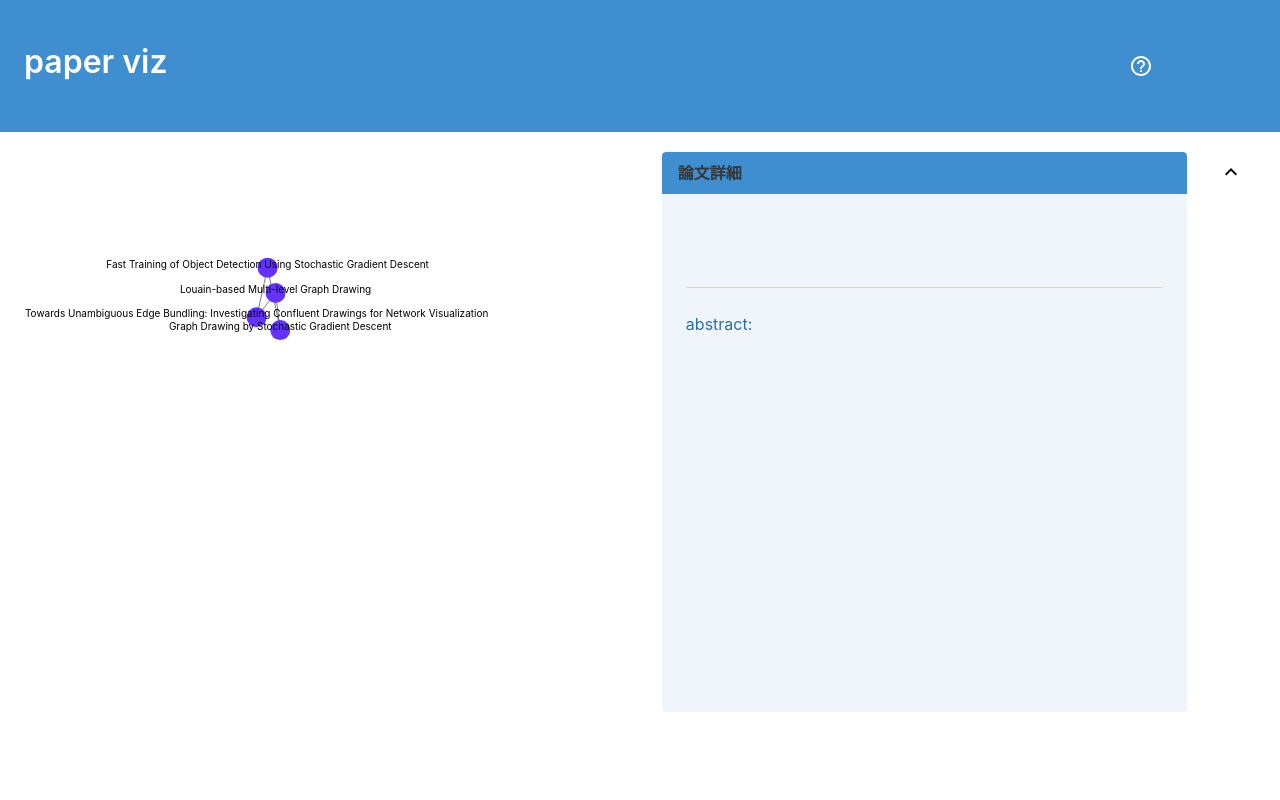
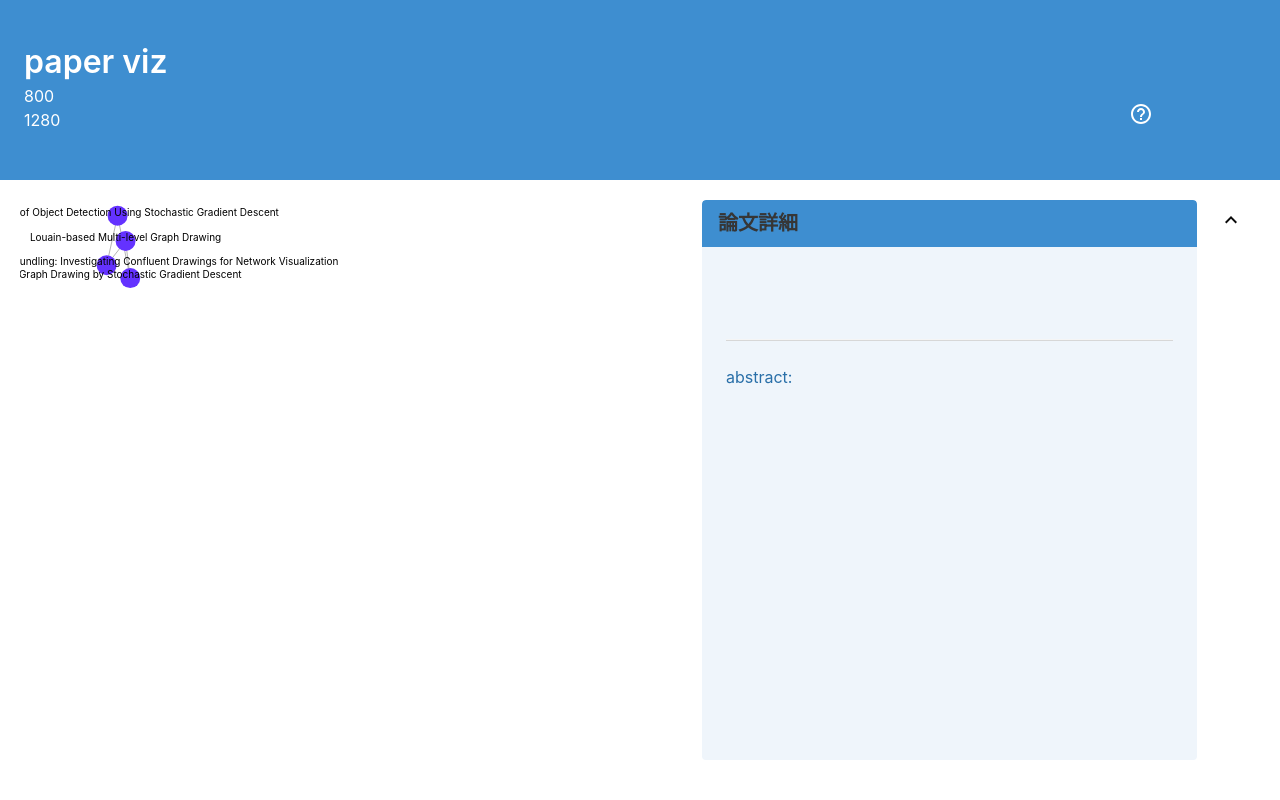
Before and after one commit to vdslab/papers_vis, a React (Vite) app: page /network in a window 1280 px wide. Shown: the top 800 px of the page. Built offline with nearby package versions, Linux system fonts and the light colour scheme.

Commit message:
fix svg sie

```diff
--- a/src/components/Header.jsx
+++ b/src/components/Header.jsx
@@ -3,23 +3,9 @@ import Box from '@mui/material/Box';
 import Grid from '@mui/material/Grid';
 import { Link } from 'react-router-dom';
 import React, { useLayoutEffect, useState } from 'react';
+import useWindowSize from '../useWindowSize';
 
 const Header = () => {
-
-  const useWindowSize = () => {
-    const [size, setSize] = useState([0, 0]);
-    useLayoutEffect(() => {
-      const updateSize = () => {
-        setSize([window.innerWidth, window.innerHeight]);
-      };
-
-      window.addEventListener('resize', updateSize);
-      updateSize();
-
-      return () => window.removeEventListener('resize', updateSize);
-    }, []);
-    return size;
-  };
 
   const [width, height] = useWindowSize();
   const hatenaStyle = width >= 600?{position:'relative', bottom : "30px" }:{position:'relative', bottom : "30px", left:"400px" };
@@ -32,8 +18,8 @@ const Header = () => {
 
 
               <h1 className='title' style= {{position:'relative', top : "20px"}}  >paper viz</h1>
-
-
+              <p>{height}</p>
+              <p>{width}</p>
             <Grid container>
 
 
--- a/src/components/NetworkGraph.jsx
+++ b/src/components/NetworkGraph.jsx
@@ -1,9 +1,8 @@
 import { useEffect, useState,useRef } from "react";
 import * as d3 from 'd3';
 import { forceRadial } from "d3";
+import useWindowSize from '../useWindowSize';
 
-const [graphWidth, graphHeight] = [600, 800];
-const [normalNodeCol, hoverNodeCol, clickedNodeCol] = ['rgb(100, 50, 255)', 'rgb(120, 70, 255)', 'rgb(200, 30, 50)'];
 
 const ZoomableSVG= ({ children, width, height }) => {
     //console.log("ZoomableSVG");
@@ -30,19 +29,16 @@ const ZoomableSVG= ({ children, width, height }) => {
     );
   }
 
-const dragged = (e, d) => {
-    d.x = e.x;
-    d.y = e.y
-}
-
-const dragended = (e, d) => {
-    d.x = null;
-    d.y = null;
-}
 
 
-let prevkey = -1;
 const NetworkGraph = ({detail, setDetail}) => {
+    //グラフの見た目の設定
+    const [height, width] = useWindowSize();
+    const [graphWidth, graphHeight] = [0.9*height, 0.9*width];
+    const [normalNodeCol, hoverNodeCol, clickedNodeCol,
+    linkCol]
+    = ['rgb(100, 50, 255)', 'rgb(120, 70, 255)', 'rgb(200, 30, 50)', 'rgb(150, 150, 150)'];
+
 
     const [nodes, setNodes] = useState([]);
     const [links, setLinks] = useState([]);
@@ -90,8 +86,8 @@ const NetworkGraph = ({detail, setDetail}) => {
             changeNodeState(key, 0);
             setDetail({});
         } else {
-            console.log("$$$")
-            changeNodeState(key, 2);
+            console.log("$$$");
+
             setDetail(node);
             console.log("prev:" + clickedNode);
             console.log("key:" + key);
@@ -180,8 +176,8 @@ const NetworkGraph = ({detail, setDetail}) => {
                 return(
                     <line
                     key={link.source.id + "-" + link.target.id}
-                    stroke="black"
-                    strokeWidth="0.5"
+                    stroke= {linkCol}
+                    strokeWidth="0.7"
                     className="link"
 
                     x1={link.source.x}
--- a/src/components/NodeDetail.jsx
+++ b/src/components/NodeDetail.jsx
@@ -12,14 +12,14 @@ const NodeDetail = ({detail, isOpenMenu, setIsOpenMenu}) => {
         <section className ="message is-info is-12" style={{width:'45%', height :isOpenMenu?`${window.innerHeight * 0.7}px`:'0px',overflowY: 'scroll', transitionDuration: '.3s'}} >
 
         <div className="message-header">
-            <h1 className="title is-6" >論文詳細</h1>
+            <h1 className="title is-5" >論文詳細</h1>
 
         </div>
 
 
         <div className="message-body">
 
-            <a href = {detail.url} target="_black" rel = "external"><h1 className='title is-info'>{detail.title}</h1></a>
+            <a href = {detail.url} target="_black" rel = "external"><h1 className='title is-info is-4'>{detail.title}</h1></a>
             <br/><br/>
 
             <h2 className='subtitle'>{detail.author}</h2>
--- a/src/pages/network.jsx
+++ b/src/pages/network.jsx
@@ -23,7 +23,7 @@ const Network = () => {
 
             <NodeDetail detail = {detail} isOpenMenu = {isOpenMenu} setIsOpenMenu = {setIsOpenMenu}/>
 
-            <button className='button is-white' style={{margin : '0 0 0 15px'}} onClick = { () => setIsOpenMenu(!isOpenMenu)}>
+            <button className='button is-white' style={{margin : '0 0 0 5px'}} onClick = { () => setIsOpenMenu(!isOpenMenu)}>
                 {
                 !isOpenMenu ?
                 <KeyboardArrowDownIcon/> :
--- /dev/null
+++ b/src/useWindowSize.js
@@ -0,0 +1,18 @@
+import {useLayoutEffect, useState} from 'react';
+
+const useWindowSize = () => {
+    const [size, setSize] = useState([0, 0]);
+    useLayoutEffect(() => {
+      const updateSize = () => {
+        setSize([window.innerWidth, window.innerHeight]);
+      };
+
+      window.addEventListener('resize', updateSize);
+      updateSize();
+
+      return () => window.removeEventListener('resize', updateSize);
+    }, []);
+    return size;
+};
+
+export default useWindowSize;
```
